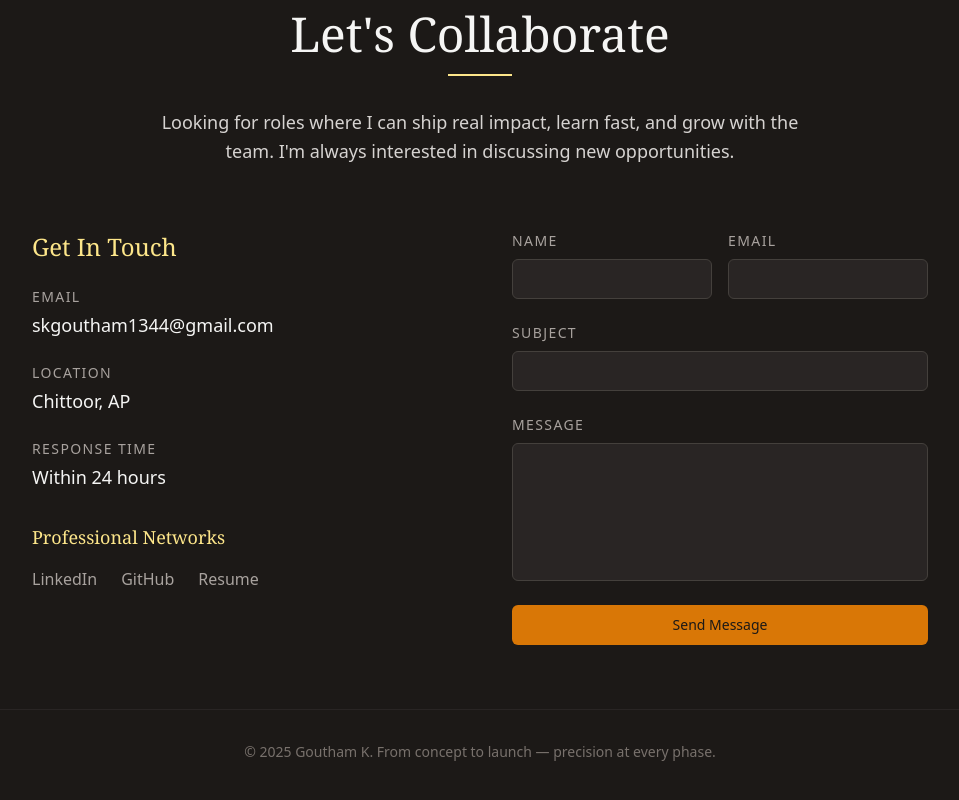
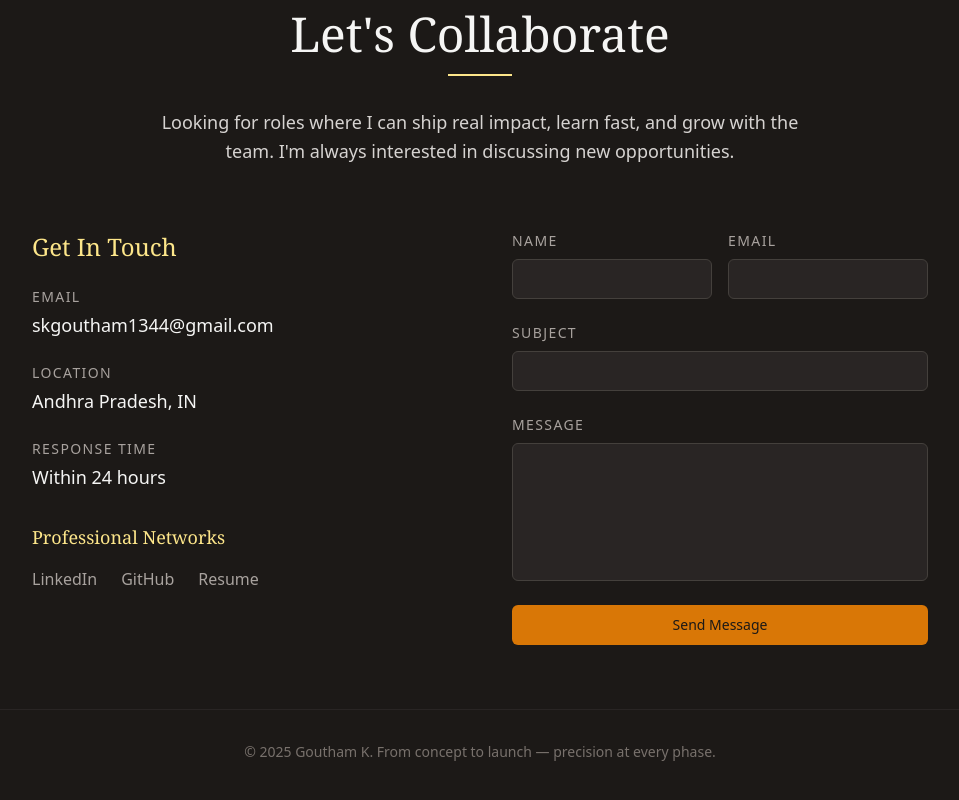
Before and after one commit to Morty03/My-Portfolio, a React (Vite) app: page / in a window 1280 px wide. Shown: the part 4080-4880 px from the top of the page, without its empty margins (160-1119 px from the left). Built offline with nearby package versions, Linux system fonts and the light colour scheme.

Commit message:
Update Contact.tsx

```diff
--- a/src/components/Contact.tsx
+++ b/src/components/Contact.tsx
@@ -67,7 +67,7 @@ const Contact = () => {
                       Location
                     </div>
                     <div className="text-lg">
-                      Chittoor, AP
+                      Andhra Pradesh, IN
                     </div>
                   </div>
 
```
